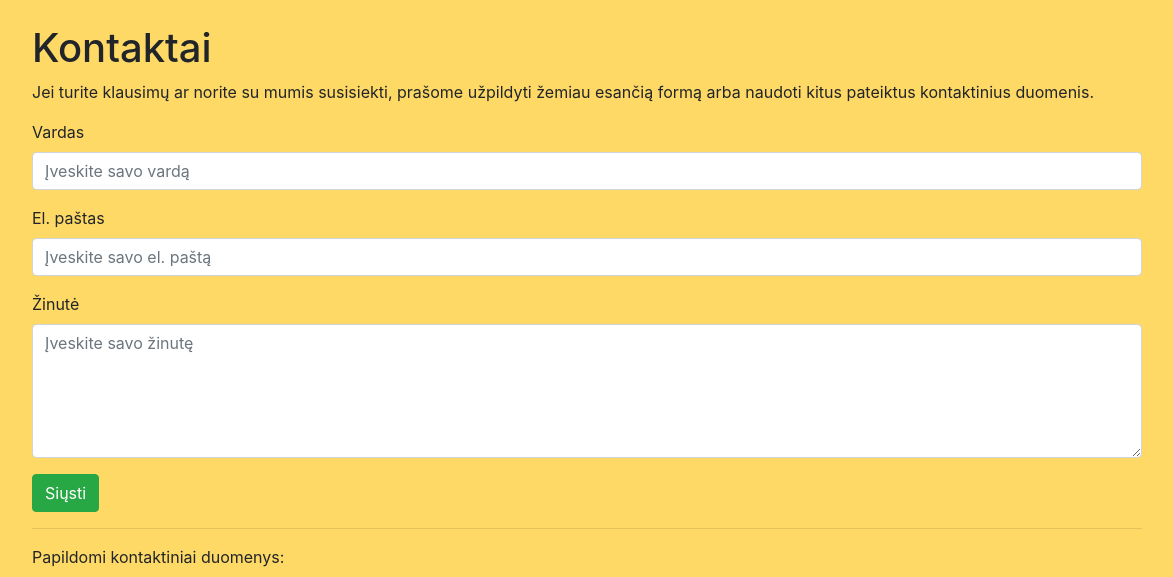
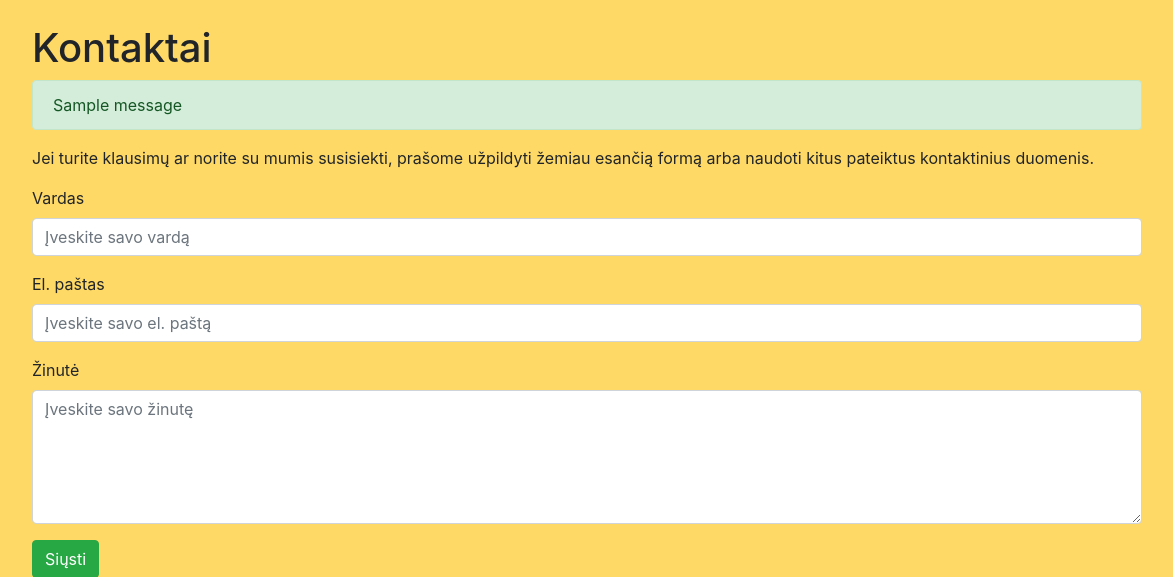
Before and after one commit to ivmu913/Rankdarbiu_pardavimo_svetaine, a Django app: page /contact/ in a window 1440 px wide. Shown: the part 104-681 px from the top of the page, without its empty margins (133-1306 px from the left). Run offline with Django 4.2, Linux system fonts and the light colour scheme; tables that the repository leaves empty hold one stand-in row (values such as "Sample post"); one stand-in notice (Sample message) is shown; some libraries are stand-ins or nearby versions.

Commit message:
beveik_viskas

```diff
--- a/svetaine/Rankdarbiai/templates/contact.html
+++ b/svetaine/Rankdarbiai/templates/contact.html
@@ -4,19 +4,29 @@
 
 {% block content %}
   <h1 class="mt-4">Kontaktai</h1>
+
+  {% if messages %}
+    {% for message in messages %}
+      <div class="alert alert-{{ message.tags }}">
+        {{ message }}
+      </div>
+    {% endfor %}
+  {% endif %}
+
   <p>Jei turite klausimų ar norite su mumis susisiekti, prašome užpildyti žemiau esančią formą arba naudoti kitus pateiktus kontaktinius duomenis.</p>
-    <form>
+  <form method="POST">
+    {% csrf_token %}
     <div class="form-group">
       <label for="name">Vardas</label>
-            <input type="text" class="form-control" id="name" placeholder="Įveskite savo vardą">
+      <input type="text" class="form-control" id="name" name="name" placeholder="Įveskite savo vardą">
     </div>
     <div class="form-group">
       <label for="email">El. paštas</label>
-            <input type="email" class="form-control" id="email" placeholder="Įveskite savo el. paštą">
+      <input type="email" class="form-control" id="email" name="email" placeholder="Įveskite savo el. paštą">
     </div>
     <div class="form-group">
       <label for="message">Žinutė</label>
-            <textarea class="form-control" id="message" rows="5" placeholder="Įveskite savo žinutę"></textarea>
+      <textarea class="form-control" id="message" name="message" rows="5" placeholder="Įveskite savo žinutę"></textarea>
     </div>
     <button type="submit" class="btn btn-success">Siųsti</button>
   </form>
--- a/svetaine/Rankdarbiai/templates/home.html
+++ b/svetaine/Rankdarbiai/templates/home.html
@@ -40,7 +40,7 @@
               <div class="card" style="width: 18rem; margin: auto;">
                 <img src="{{ product.image.url }}" class="card-img-top" alt="{{ product.title }}">
                 <div class="card-body">
-                  <h5 class="card-title text-center">{{ product.title }}</h5>
+                  <h6 class="card-title text-center">{{ product.title }}</h6>
                   <a href="{% url 'product_detail' product.id %}" class="btn btn-success btn-block">Detaliau</a>
                 </div>
               </div>
--- a/svetaine/Rankdarbiai/views.py
+++ b/svetaine/Rankdarbiai/views.py
@@ -19,7 +19,16 @@ def home(request):
 def about(request):
     return render(request, 'about.html')
 
+
 def contact(request):
+    if request.method == 'POST':
+        created = True
+
+        if created:
+            messages.success(request, f'Jūsų užklausa sėkmingai išsiųsta. Mes su jumis susisieksime artimiausiu metu.')
+        else:
+            messages.info(request, f'Užpildykite visus laukus.')
+
     return render(request, 'contact.html')
 
 
@@ -315,4 +324,12 @@ def payment_failure(request):
     return render(request, 'payment_failure.html')
 
 def help(request):
+    if request.method == 'POST':
+        created = True
+
+        if created:
+            messages.success(request, f'Jūsų užklausa sėkmingai išsiųsta. Mes su jumis susisieksime artimiausiu metu.')
+        else:
+            messages.info(request, f'Užpildykite visus laukus.')
+
     return render(request, 'help.html')
```
Also changed, not shown: svetaine/Rankdarbiai/templates/help.html (+12 -0 lines). Lines whose indentation alone changed are shown as unchanged.
